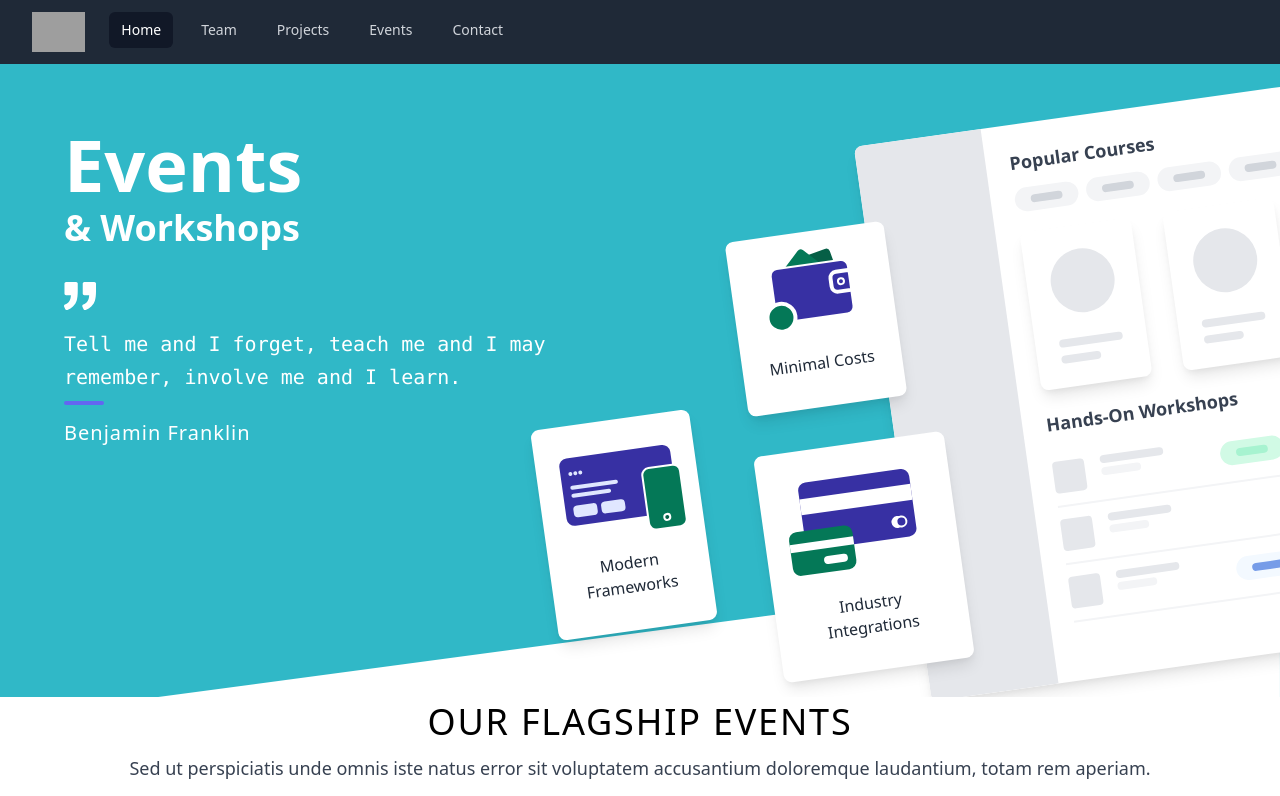
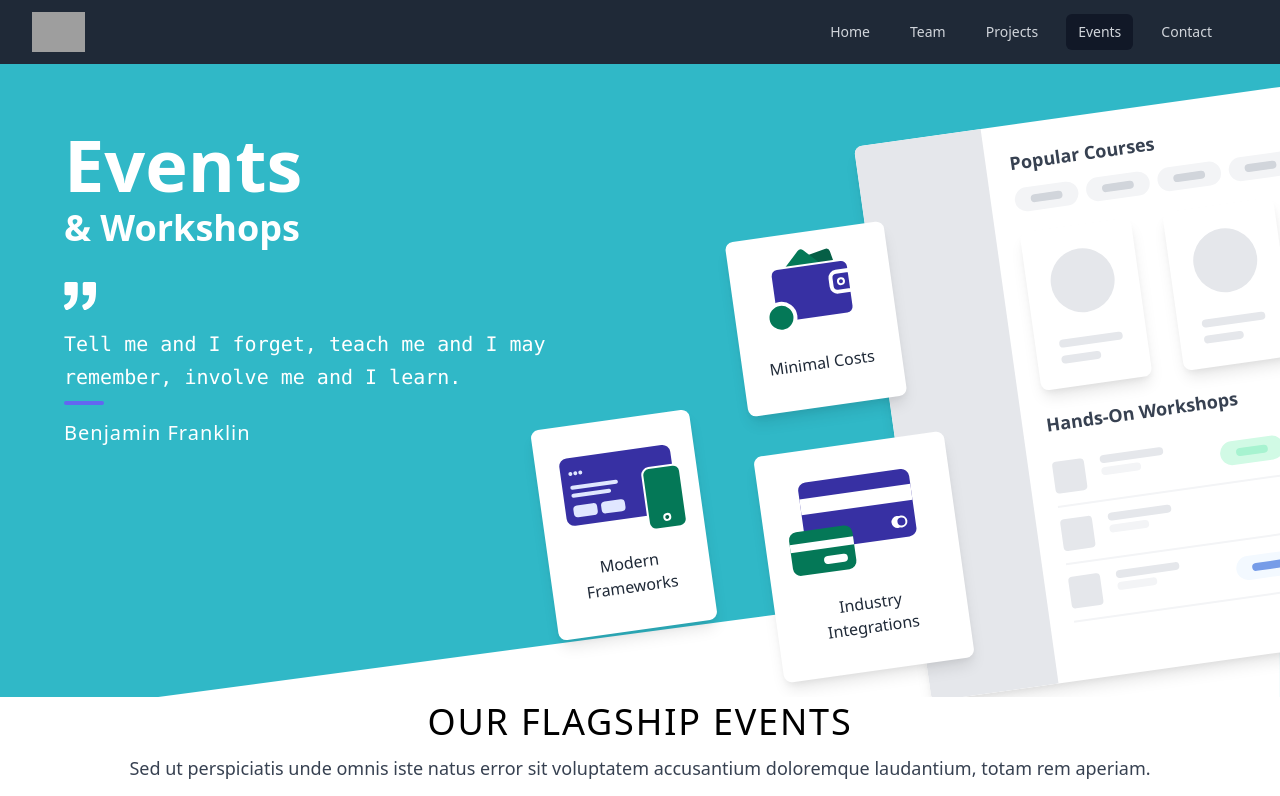
Before and after one commit to Cation-Coder6/iotkiit-aditya, a Next.js app: page /events in a window 1280 px wide. Shown: the top 796 px of the page. Built offline with nearby package versions, Linux system fonts and the light colour scheme; grey boxes are pictures that could not be loaded.

Commit message:
Moved buttons to the right and changed highlighting

```diff
--- a/components/Navbar.jsx
+++ b/components/Navbar.jsx
@@ -1,9 +1,13 @@
 import { Transition } from "@headlessui/react";
 import { useState } from "react";
+import { useRouter } from "next/router";
 
 const Navbar = () => {
   const [open, setOpen] = useState(false);
 
+  const router = useRouter();
+
+  const path = router.pathname;
   return (
     <nav className="bg-gray-800">
       <div className="max-w-7xl mx-auto px-2 sm:px-6 lg:px-8">
@@ -48,8 +52,8 @@ const Navbar = () => {
               </svg>
             </button>
           </div>
-          <div className="flex-1 flex items-center justify-center sm:items-stretch sm:justify-start">
-            <div className="flex-shrink-0 flex items-center">
+          <div className="flex-1 flex md:grid md:grid-cols-2  items-center  grid-cols-2 justify-center md:justify-items-stretch sm:items-center">
+            <div className="flex-shrink-0 flex items-center sm:self-start ">
               <img
                 className="block lg:hidden h-10 w-auto"
                 src="https://iotkiit.in/images/logo_small.png"
@@ -61,35 +65,45 @@ const Navbar = () => {
                 alt="Workflow"
               />
             </div>
-            <div className="hidden sm:block sm:ml-6">
+            <div className="hidden sm:block sm:ml-6 md:justify-self-end ">
               <div className="flex space-x-4">
                 <a
                   href="/"
-                  className="bg-gray-900 text-white px-3 py-2 rounded-md text-sm font-medium"
+                  className={`${
+                    path == "/" ? "bg-gray-900" : ""
+                  } text-gray-300 hover:bg-gray-700 hover:text-white px-3 py-2 rounded-md text-sm font-medium`}
                 >
                   Home
                 </a>
                 <a
                   href="/team"
-                  className="text-gray-300 hover:bg-gray-700 hover:text-white px-3 py-2 rounded-md text-sm font-medium"
+                  className={`${
+                    path == "/team" ? "bg-gray-900" : ""
+                  } text-gray-300 hover:bg-gray-700 hover:text-white px-3 py-2 rounded-md text-sm font-medium`}
                 >
                   Team
                 </a>
                 <a
                   href="/projects"
-                  className="text-gray-300 hover:bg-gray-700 hover:text-white px-3 py-2 rounded-md text-sm font-medium"
+                  className={`${
+                    path == "/projects" ? "bg-gray-900" : ""
+                  } text-gray-300 hover:bg-gray-700 hover:text-white px-3 py-2 rounded-md text-sm font-medium`}
                 >
                   Projects
                 </a>
                 <a
                   href="/events"
-                  className="text-gray-300 hover:bg-gray-700 hover:text-white px-3 py-2 rounded-md text-sm font-medium"
+                  className={`${
+                    path == "/events" ? "bg-gray-900" : ""
+                  } text-gray-300 hover:bg-gray-700 hover:text-white px-3 py-2 rounded-md text-sm font-medium`}
                 >
                   Events
                 </a>
                 <a
                   href="/contact"
-                  className="text-gray-300 hover:bg-gray-700 hover:text-white px-3 py-2 rounded-md text-sm font-medium"
+                  className={`${
+                    path == "/contact" ? "bg-gray-900" : ""
+                  } text-gray-300 hover:bg-gray-700 hover:text-white px-3 py-2 rounded-md text-sm font-medium`}
                 >
                   Contact
                 </a>
@@ -131,7 +145,7 @@ const Navbar = () => {
               className="text-gray-300 hover:bg-gray-700 hover:text-white block px-3 py-2 rounded-md text-base font-medium"
             >
               Contact
-                </a>
+            </a>
           </div>
         </div>
       </Transition>
```
